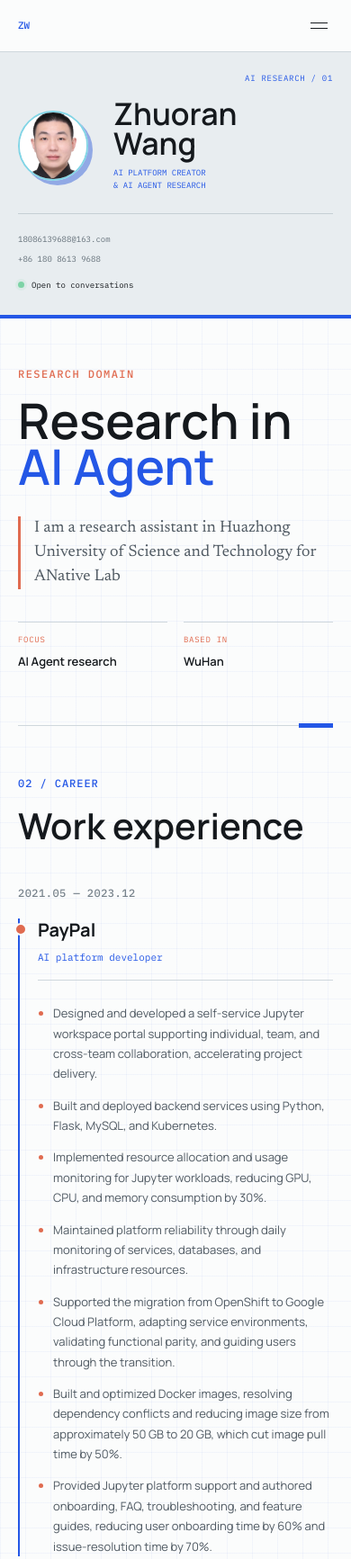
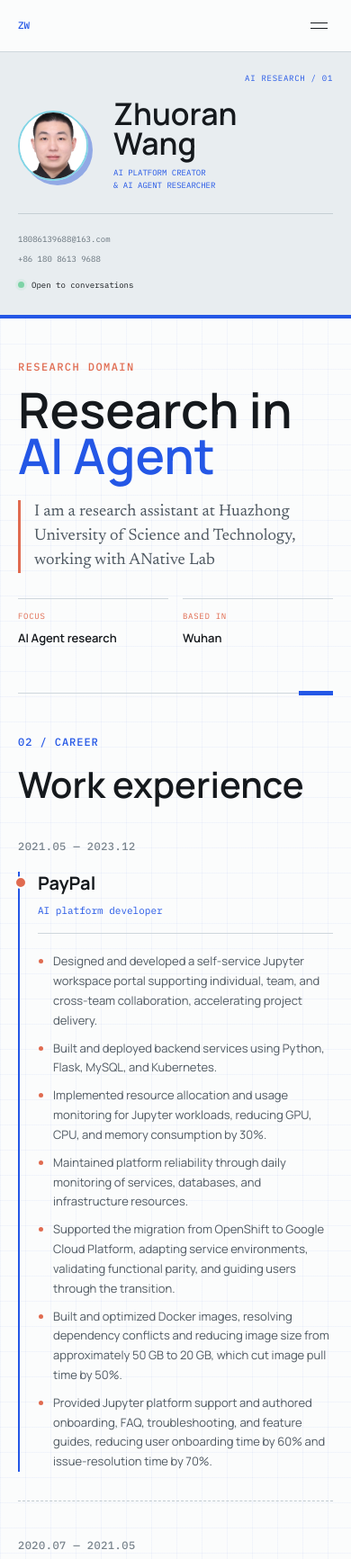
Before and after one commit to fantasy-wang/fantasy-wang.github.io, a plain HTML site: page index.html in a window 390 px wide. Shown: the top 1733 px of the page at 90% size. Drawn offline with Linux system fonts and the light colour scheme.

Commit message:
Refine research profile copy and spacing

```diff
--- a/index.html
+++ b/index.html
@@ -25,7 +25,7 @@
         <div class="sidebar-inner">
           <img class="avatar" src="assets/avatar.jpeg" alt="Portrait of Zhuoran Wang" />
           <h1>Zhuoran<br />Wang</h1>
-          <p class="role">AI platform creator<br />&amp; AI Agent Research</p>
+          <p class="role">AI platform creator<br />&amp; AI Agent Researcher</p>
 
           <nav class="site-nav" id="site-nav">
             <a class="nav-link active" href="#about"><span>01</span> About</a>
@@ -46,11 +46,11 @@
         <section class="hero section" id="about">
           <div class="hero-copy">
             <h2><span>Research in</span><br /><em>AI Agent</em></h2>
-            <p class="hero-lede">I am a research assistant in Huazhong University of Science and Technology for ANative Lab</p>
+            <p class="hero-lede">I am a research assistant at Huazhong University of Science and Technology, working with ANative Lab</p>
           </div>
           <div class="hero-meta">
             <div><span>Focus</span><strong>AI Agent research</strong></div>
-            <div><span>Based in</span><strong>WuHan</strong></div>
+            <div><span>Based in</span><strong>Wuhan</strong></div>
           </div>
         </section>
 
@@ -98,7 +98,7 @@
           <div class="education-list">
             <article class="education-item">
               <p class="timeline-date">2019.02 — 2021.06</p>
-              <h3>The University of New South Whales</h3>
+              <h3>The University of New South Wales</h3>
               <p>Computer Science Engineering <span>/</span> Master</p>
             </article>
             <article class="education-item">
--- a/styles.css
+++ b/styles.css
@@ -43,41 +43,41 @@ h1 { margin-bottom: 20px; font-family: var(--sans); font-size: clamp(40px, 3.4vw
 .availability i { display: inline-block; width: 7px; height: 7px; border-radius: 50%; background: var(--green); box-shadow: 0 0 0 3px rgba(125, 211, 166, .12); }
 
 .content { min-width: 0; padding: 0 clamp(32px, 7vw, 126px); background-color: var(--surface); background-image: linear-gradient(rgba(36, 87, 230, .045) 1px, transparent 1px), linear-gradient(90deg, rgba(36, 87, 230, .045) 1px, transparent 1px); background-size: 40px 40px; }
-.section { position: relative; max-width: 1040px; padding: 78px 0; border-bottom: 1px solid var(--line); scroll-margin-top: 24px; }
+.section { position: relative; max-width: 1040px; padding: 64px 0; border-bottom: 1px solid var(--line); scroll-margin-top: 24px; }
 .section::after { content: ""; position: absolute; right: 0; bottom: -3px; width: 38px; height: 5px; background: var(--blue); }
 .section-marker { color: var(--blue); font-family: var(--mono); font-size: 12px; font-weight: 500; letter-spacing: .08em; text-transform: uppercase; }
 .skill-index { color: var(--blue); font-family: var(--mono); font-size: 10px; letter-spacing: .08em; text-transform: uppercase; }
 .timeline-date { color: var(--muted); font-family: var(--mono); font-size: 12px; font-weight: 500; letter-spacing: .04em; text-transform: uppercase; }
 
-.hero { display: grid; min-height: 0; align-content: start; grid-template-columns: minmax(0, 1fr) 190px; gap: 60px; padding-top: 90px; padding-bottom: 80px; }
+.hero { display: grid; min-height: 0; align-content: start; grid-template-columns: minmax(0, 1fr) 190px; gap: 48px; padding-top: 70px; padding-bottom: 62px; }
 .hero-copy { max-width: 760px; }
-.hero h2 { margin-bottom: 38px; font-family: var(--sans); font-size: clamp(58px, 7.3vw, 112px); font-weight: 600; line-height: .94; }
-.hero h2::before { content: "RESEARCH DOMAIN"; display: block; margin-bottom: 30px; color: var(--coral); font-family: var(--mono); font-size: 12px; font-weight: 500; letter-spacing: .12em; }
+.hero h2 { margin-bottom: 30px; font-family: var(--sans); font-size: clamp(58px, 7.3vw, 112px); font-weight: 600; line-height: .94; }
+.hero h2::before { content: "RESEARCH DOMAIN"; display: block; margin-bottom: 22px; color: var(--coral); font-family: var(--mono); font-size: 12px; font-weight: 500; letter-spacing: .12em; }
 .hero h2 span { white-space: nowrap; }
 .hero h2 em { color: var(--blue); font-style: normal; }
 .hero-lede { max-width: 620px; margin-bottom: 0; padding-left: 22px; border-left: 3px solid var(--coral); color: var(--ink-soft); font-family: var(--serif); font-size: clamp(20px, 2vw, 27px); line-height: 1.5; }
-.hero-meta { align-self: end; display: grid; gap: 28px; padding-bottom: 6px; }
+.hero-meta { align-self: end; display: grid; gap: 22px; padding-bottom: 6px; }
 .hero-meta div { display: grid; gap: 7px; padding-top: 12px; border-top: 1px solid var(--line); }
 .hero-meta span { color: var(--coral); font-family: var(--mono); font-size: 9px; letter-spacing: .08em; text-transform: uppercase; }
 .hero-meta strong { font-size: 13px; font-weight: 600; line-height: 1.5; }
 
-.section-heading { display: grid; grid-template-columns: 160px 1fr; gap: 34px; align-items: end; margin-bottom: 52px; }
+.section-heading { display: grid; grid-template-columns: 160px 1fr; gap: 34px; align-items: end; margin-bottom: 42px; }
 .section-heading h2 { margin: 0; font-family: var(--sans); font-size: clamp(38px, 4.5vw, 62px); font-weight: 600; line-height: 1; }
-.timeline-item { display: grid; grid-template-columns: 160px 1fr; gap: 34px; padding: 0 0 52px; }
-.timeline-item + .timeline-item { padding-top: 52px; border-top: 1px dashed #bfc9cf; }
+.timeline-item { display: grid; grid-template-columns: 160px 1fr; gap: 34px; padding: 0 0 40px; }
+.timeline-item + .timeline-item { padding-top: 40px; border-top: 1px dashed #bfc9cf; }
 .timeline-date { padding-top: 7px; color: var(--muted); white-space: nowrap; }
 .timeline-body { position: relative; padding-left: 28px; border-left: 2px solid var(--blue); }
 .timeline-body::before { content: ""; position: absolute; top: 5px; left: -6px; width: 10px; height: 10px; border: 2px solid var(--surface); border-radius: 50%; background: var(--coral); }
 .item-heading { display: flex; align-items: baseline; justify-content: space-between; gap: 20px; padding-bottom: 16px; border-bottom: 1px solid var(--line); }
 .item-heading h3, .education-item h3, .skill-group h3 { margin-bottom: 0; font-size: 20px; font-weight: 700; line-height: 1.3; }
 .item-heading p { margin: 0; color: var(--blue); font-family: var(--mono); font-size: 11px; text-align: right; }
-.timeline-body ul { display: grid; gap: 13px; margin: 25px 0 0; padding-left: 17px; color: var(--ink-soft); font-size: 14px; line-height: 1.72; }
+.timeline-body ul { display: grid; gap: 10px; margin: 20px 0 0; padding-left: 17px; color: var(--ink-soft); font-size: 14px; line-height: 1.68; }
 .timeline-body li::marker { color: var(--coral); }
 
-.split-section { display: grid; grid-template-columns: minmax(240px, .8fr) minmax(0, 1.4fr); gap: 70px; }
+.split-section { display: grid; grid-template-columns: minmax(240px, .8fr) minmax(0, 1.4fr); gap: 54px; }
 .split-section .section-heading { display: block; margin-bottom: 0; }
 .split-section .section-heading h2 { margin-top: 24px; }
-.education-list { display: grid; gap: 28px; }
+.education-list { display: grid; gap: 18px; }
 .education-item { position: relative; padding: 24px 28px; border: 1px solid var(--line); background: rgba(251, 252, 252, .9); }
 .education-item::before { content: ""; position: absolute; top: -1px; left: -1px; width: 42px; height: 3px; background: var(--coral); }
 .education-item .timeline-date { margin-bottom: 15px; padding: 0; color: var(--muted); }
@@ -85,7 +85,7 @@ h1 { margin-bottom: 20px; font-family: var(--sans); font-size: clamp(40px, 3.4vw
 .education-item p:last-child { margin: 0; color: var(--ink-soft); font-size: 13px; }
 .education-item p span { color: var(--coral); }
 
-.skills-section { padding-bottom: 82px; }
+.skills-section { padding-bottom: 68px; }
 .skills-grid { display: grid; grid-template-columns: repeat(4, 1fr); border-top: 1px solid var(--line); border-left: 1px solid var(--line); }
 .skill-group { min-height: 170px; padding: 20px; border-right: 1px solid var(--line); border-bottom: 1px solid var(--line); background: rgba(251, 252, 252, .82); }
 .skill-index { display: inline-grid; width: 28px; height: 28px; place-items: center; margin-bottom: 24px; background: var(--blue); color: #fff; }
@@ -105,7 +105,7 @@ h1 { margin-bottom: 20px; font-family: var(--sans); font-size: clamp(40px, 3.4vw
   .sidebar-inner { padding: 64px 28px 38px; }
   .avatar { width: 112px; }
   .content { padding: 0 48px; }
-  .hero { grid-template-columns: 1fr 145px; gap: 34px; }
+  .hero { grid-template-columns: 1fr 145px; gap: 28px; }
   .section-heading, .timeline-item { grid-template-columns: 120px 1fr; gap: 26px; }
   .skills-grid { grid-template-columns: repeat(2, 1fr); }
 }
@@ -132,24 +132,24 @@ h1 { margin-bottom: 20px; font-family: var(--sans); font-size: clamp(40px, 3.4vw
   .sidebar-footer { grid-column: 1 / -1; margin-top: 24px; padding-top: 20px; }
   .availability { margin-top: 8px; }
   .content { padding: 0 20px; background-size: 28px 28px; }
-  .section { padding: 54px 0; }
-  .hero { display: block; min-height: 0; padding-top: 56px; padding-bottom: 54px; }
-  .hero h2 { margin-bottom: 30px; font-size: clamp(47px, 14vw, 64px); }
-  .hero h2::before { margin-bottom: 20px; }
+  .section { padding: 44px 0; }
+  .hero { display: block; min-height: 0; padding-top: 48px; padding-bottom: 44px; }
+  .hero h2 { margin-bottom: 24px; font-size: clamp(47px, 14vw, 64px); }
+  .hero h2::before { margin-bottom: 16px; }
   .hero-lede { padding-left: 15px; font-size: 18px; }
-  .hero-meta { grid-template-columns: 1fr 1fr; gap: 18px; margin-top: 36px; }
-  .section-heading { display: block; margin-bottom: 38px; }
+  .hero-meta { grid-template-columns: 1fr 1fr; gap: 16px; margin-top: 28px; }
+  .section-heading { display: block; margin-bottom: 32px; }
   .section-heading h2 { margin-top: 18px; font-size: 40px; }
-  .timeline-item { display: block; padding-bottom: 40px; }
-  .timeline-item + .timeline-item { padding-top: 40px; }
+  .timeline-item { display: block; padding-bottom: 32px; }
+  .timeline-item + .timeline-item { padding-top: 32px; }
   .timeline-date { margin-bottom: 18px; }
   .timeline-body { padding-left: 20px; }
   .item-heading { display: block; }
   .item-heading h3 { margin-bottom: 8px; }
   .item-heading p { text-align: left; }
-  .timeline-body ul { font-size: 13px; }
+  .timeline-body ul { gap: 9px; font-size: 13px; }
   .split-section { display: block; }
-  .split-section .section-heading { margin-bottom: 36px; }
+  .split-section .section-heading { margin-bottom: 30px; }
   .education-list { gap: 20px; }
   .education-item { padding: 22px 20px; }
   .education-item h3 { font-size: 21px; }
```
